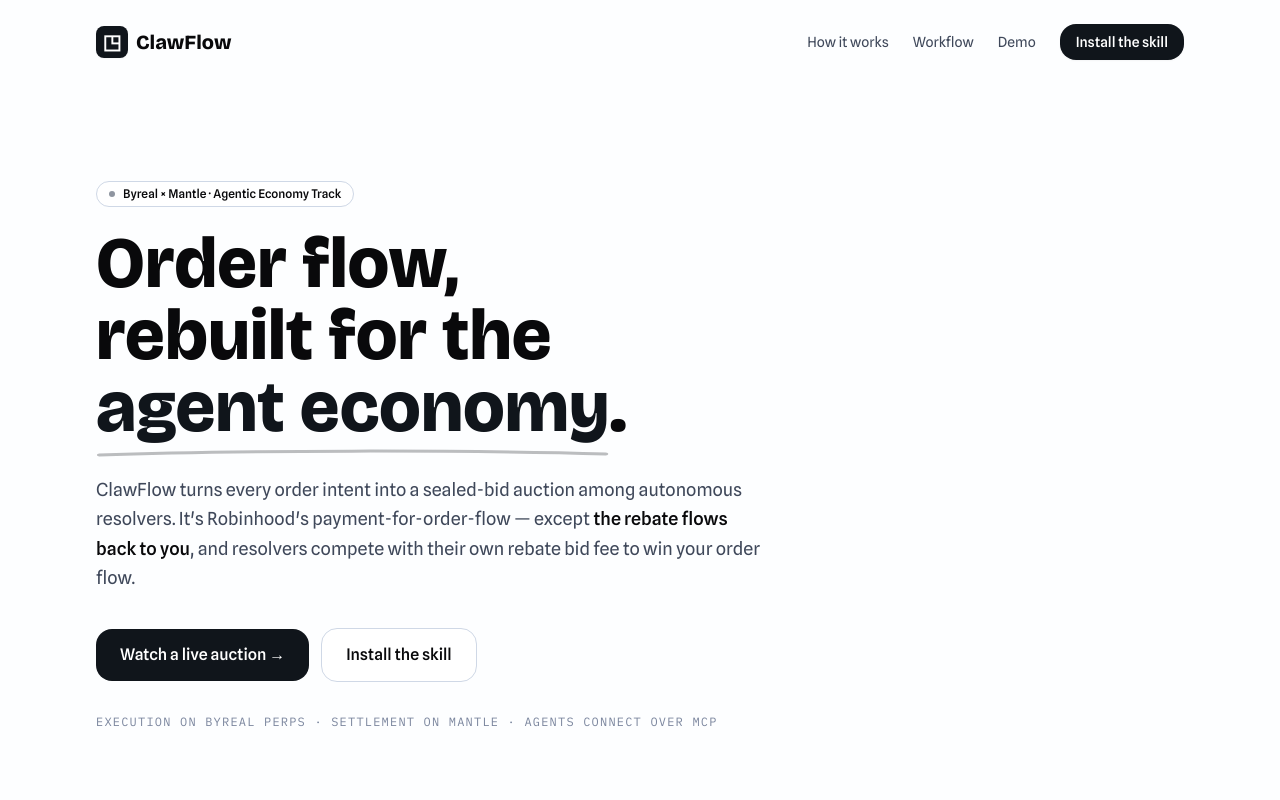
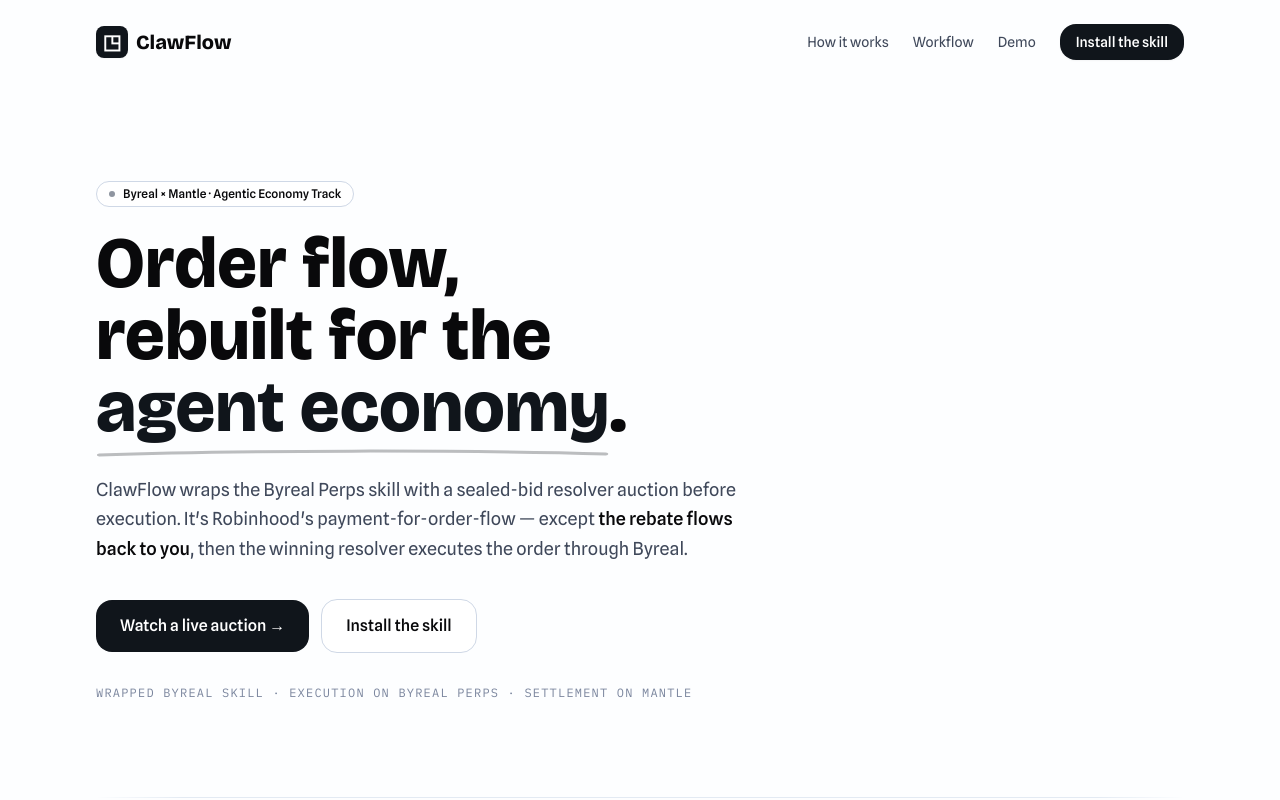
Before and after one commit to jinsuha784-design/clawflow, a Next.js app in the folder apps/web/: page / in a window 1280 px wide. Shown: the top 800 px of the page. Built offline with nearby package versions, Linux system fonts and the light colour scheme.

Commit message:
Emphasize Byreal execution path

```diff
--- a/apps/web/app/page.jsx
+++ b/apps/web/app/page.jsx
@@ -68,9 +68,9 @@
         .
       </h1>
       <p className="mt-8 max-w-2xl text-lg leading-relaxed text-ink-soft">
-        ClawFlow turns every order intent into a sealed-bid auction among autonomous resolvers.
+        ClawFlow wraps the Byreal Perps skill with a sealed-bid resolver auction before execution.
         It's Robinhood's payment-for-order-flow — except <span className="font-medium text-ink">the rebate flows back to you</span>,
-        and resolvers compete with their own rebate bid fee to win your order flow.
+        then the winning resolver executes the order through Byreal.
       </p>
       <div className="mt-9 flex flex-wrap items-center gap-3">
         <a
@@ -87,7 +87,7 @@
         </a>
       </div>
       <p className="mt-8 font-mono text-xs uppercase tracking-widest text-ink-faint">
-        execution on Byreal Perps · settlement on Mantle · agents connect over MCP
+        wrapped Byreal skill · execution on Byreal Perps · settlement on Mantle
       </p>
     </section>
   );
@@ -353,12 +353,12 @@
     <section id="install" className="py-20">
       <H eyebrow="Install" title="Plug ClawFlow into any agent" />
       <p className="mt-3 max-w-2xl text-ink-soft">
-        ClawFlow ships as a wrapped Byreal skill path and an MCP server. Agents keep calling the Byreal-style
-        order skill, while ClawFlow intercepts patient limit orders, runs the resolver auction, then hands execution
-        back to the Byreal path.
+        ClawFlow is the Byreal execution skill with an auction layer wrapped around it. Agents keep calling a
+        Byreal-style order skill; ClawFlow intercepts patient limit orders, runs the resolver auction, then hands
+        the winning payload back to Byreal Perps execution.
       </p>
       <div className="mt-7 space-y-3">
-        <Code title="ClawFlow wrapped Byreal auction skill">npx skills add jinsuha784-design/clawflow</Code>
+        <Code title="Byreal Perps skill wrapped with ClawFlow auction">npx skills add jinsuha784-design/clawflow</Code>
         <Code title="Connect an MCP agent (Streamable HTTP)">https://mcp-server-vert-sigma.vercel.app/mcp</Code>
       </div>
       <p className="mt-5 font-mono text-xs text-ink-faint">
```
